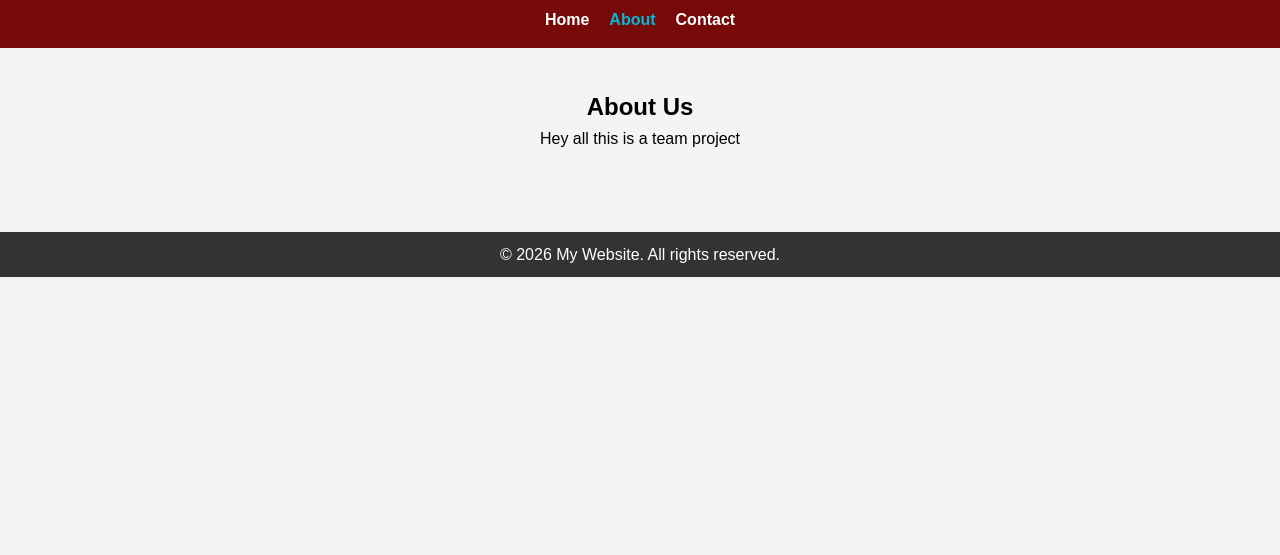
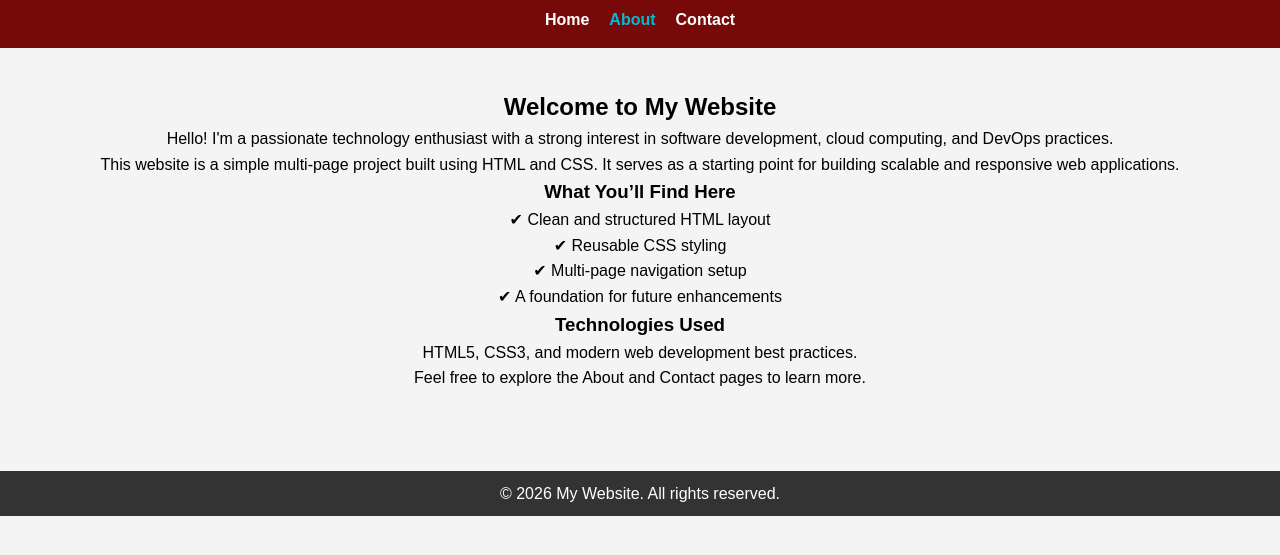
Before and after one commit to Abishek-DevOps-Engineer/website, a plain HTML site: page about.html in a window 1280 px wide. Shown: the part 69-624 px from the top of the page. Drawn offline with Linux system fonts and the light colour scheme.

Commit message:
updated about

```diff
--- a/about.html
+++ b/about.html
@@ -20,8 +20,33 @@
 
     <main>
         <section>
-            <h2>About Us</h2>
-            <p>Hey all this is a team project</p>
+    <h2>Welcome to My Website</h2>
+    <p>
+        Hello! I'm a passionate technology enthusiast with a strong interest in
+        software development, cloud computing, and DevOps practices.
+    </p>
+
+    <p>
+        This website is a simple multi-page project built using HTML and CSS.
+        It serves as a starting point for building scalable and responsive web applications.
+    </p>
+
+    <h3>What You’ll Find Here</h3>
+    <ul style="list-style: none; padding: 0;">
+        <li>✔ Clean and structured HTML layout</li>
+        <li>✔ Reusable CSS styling</li>
+        <li>✔ Multi-page navigation setup</li>
+        <li>✔ A foundation for future enhancements</li>
+    </ul>
+
+    <h3>Technologies Used</h3>
+    <p>
+        HTML5, CSS3, and modern web development best practices.
+    </p>
+
+    <p>
+        Feel free to explore the About and Contact pages to learn more.
+    </p>
         </section>
     </main>
 
```
